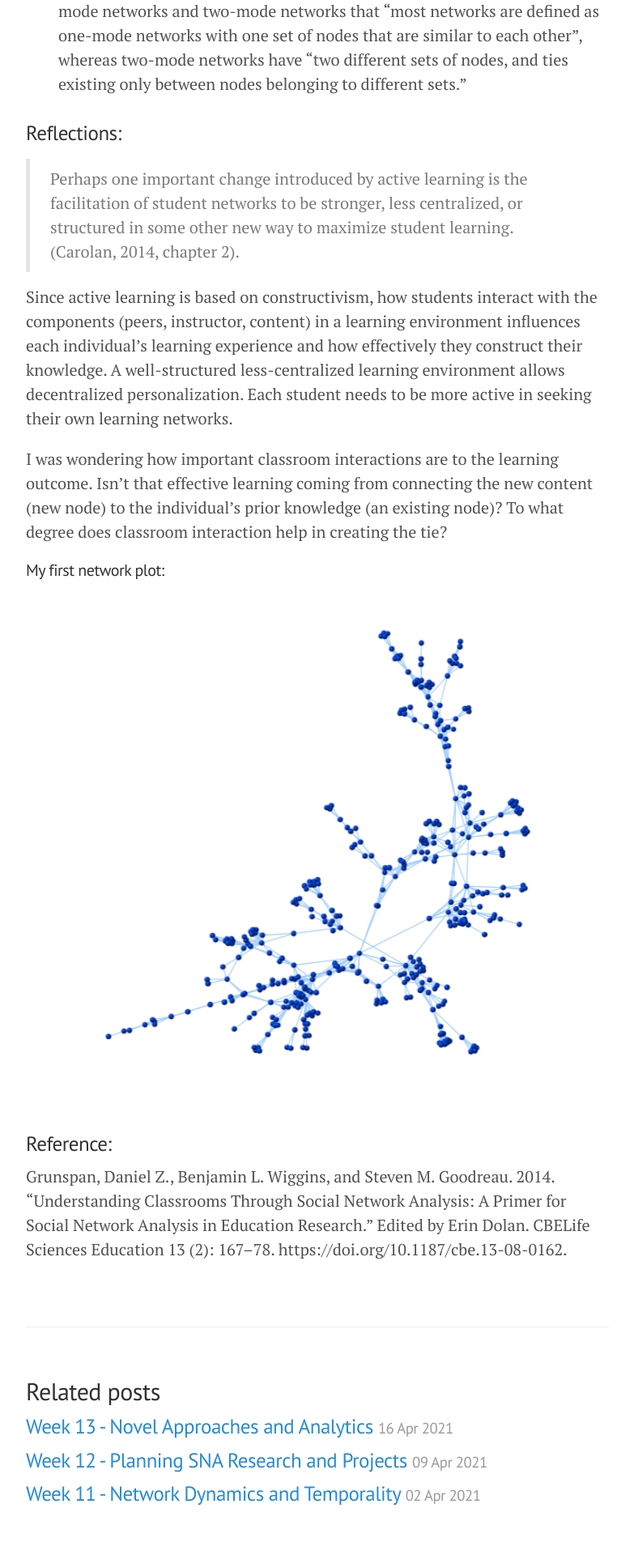
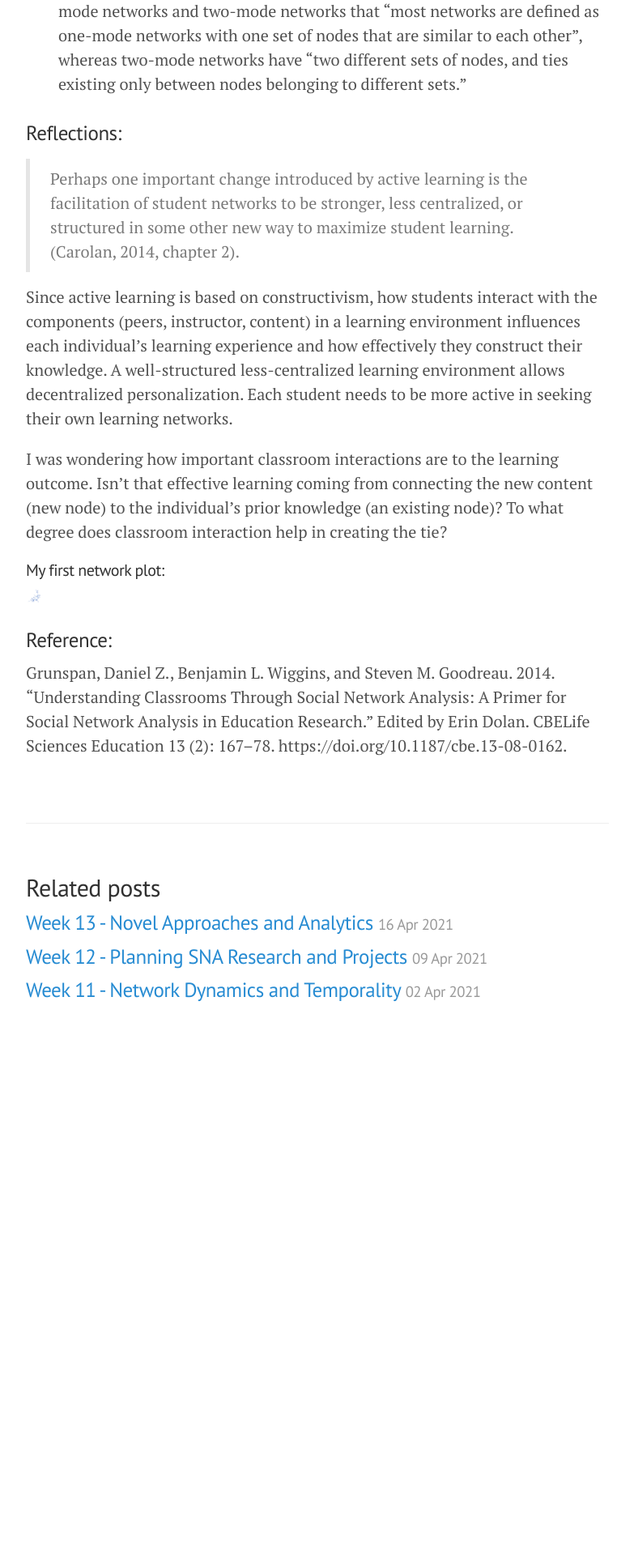
Before and after one commit to reece16/blog, a Jekyll site: the page built from _posts/2021-01-29-Week2.md, in a window 1280 px wide. Shown: the part 1055-2975 px from the top of the page at 81% size, without its empty margins (248-1031 px from the left). Built offline with Jekyll 4.4.1, drawn with Linux system fonts in a browser that asks for light colours; after the commit the page ends 2353 px from its top, so only the background shows below that.

Commit message:
image size

```diff
--- a/_posts/2021-01-29-Week2.md
+++ b/_posts/2021-01-29-Week2.md
@@ -24,7 +24,7 @@ Since active learning is based on constructivism, how students interact with the
 I was wondering how important classroom interactions are to the learning outcome. Isn't that effective learning coming from connecting the new content (new node) to the individual's prior knowledge (an existing node)? To what degree does classroom interaction help in creating the tie?
 
 #### My first network plot:
-![plot](/blog/images/Rplot.png)
+<img src="/blog/images/Rplot.png" width="20">
 
 ### Reference:
 Grunspan, Daniel Z., Benjamin L. Wiggins, and Steven M. Goodreau. 2014. “Understanding Classrooms Through Social Network Analysis: A Primer for Social Network Analysis in Education Research.” Edited by Erin Dolan. CBELife Sciences Education 13 (2): 167–78. https://doi.org/10.1187/cbe.13-08-0162.
```
